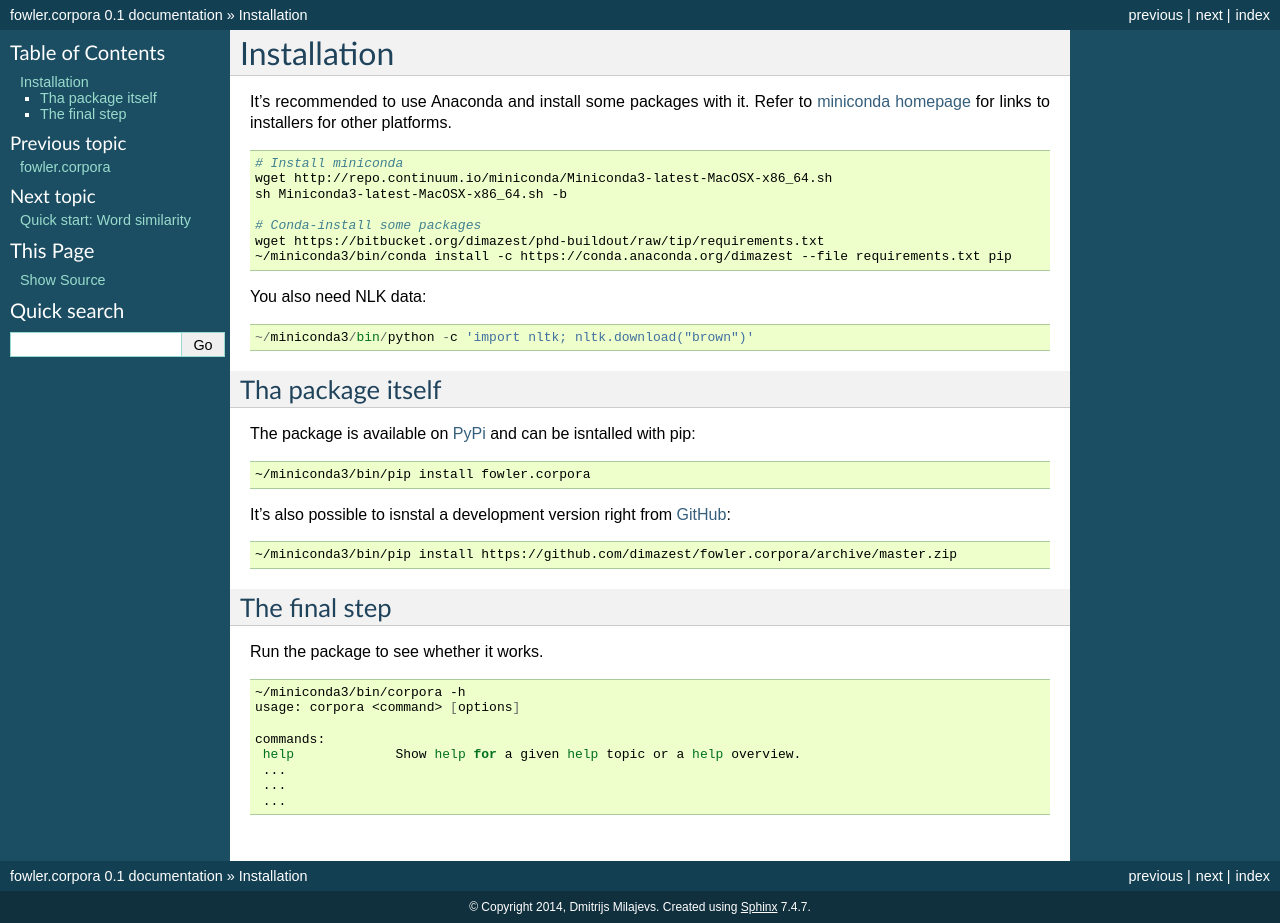
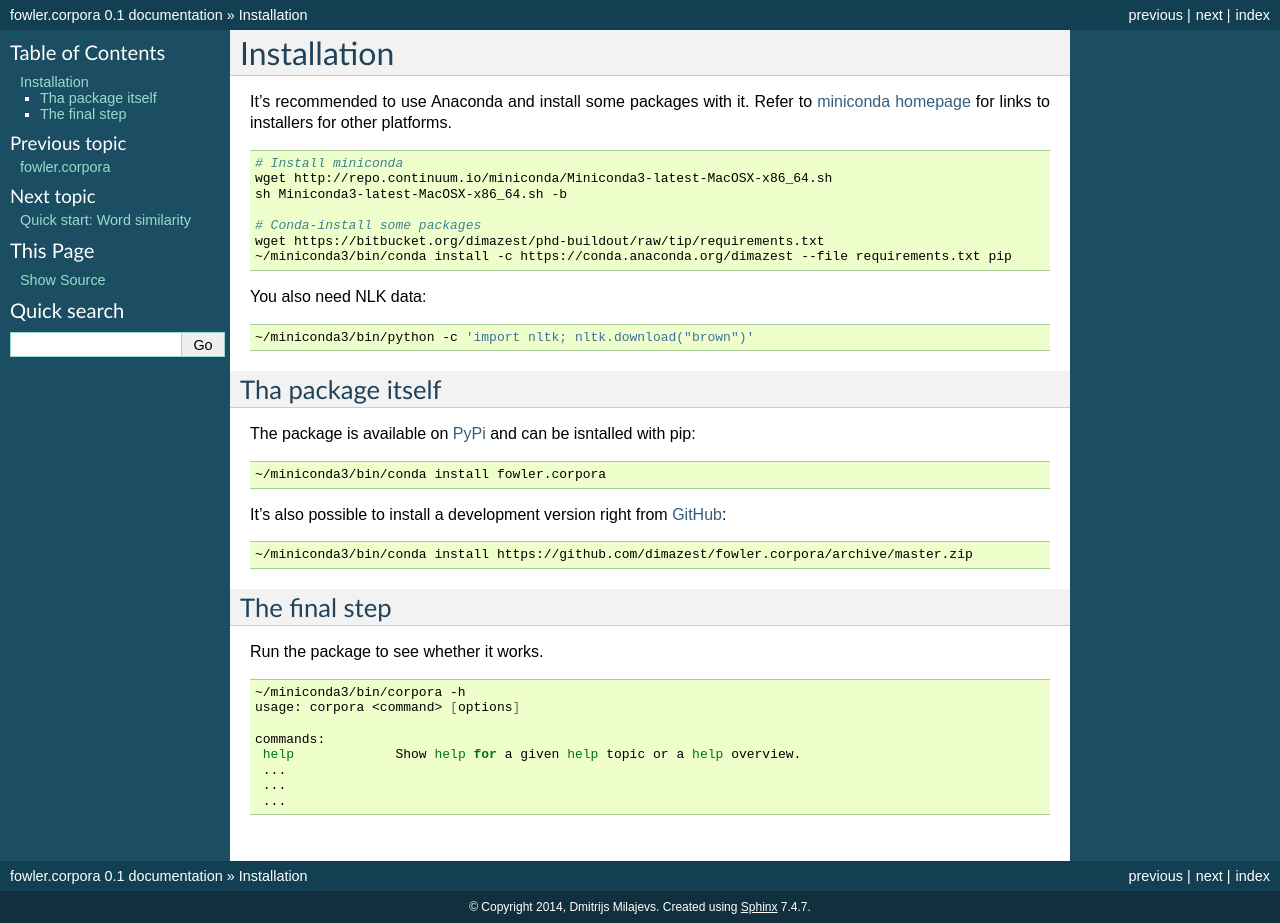
Before and after one commit to dimazest/fowler.corpora, a Sphinx documentation site: the page built from docs/installation.rst, in a window 1280 px wide. Built offline with Sphinx 7.4.7, drawn with Linux system fonts in a browser that asks for light colours.

Commit message:
fixing install script (conda instead of pip)

```diff
--- a/docs/installation.rst
+++ b/docs/installation.rst
@@ -18,7 +18,7 @@
 
 You also need NLK data:
 
-.. code-block::
+.. code-block:: bash
 
     ~/miniconda3/bin/python -c 'import nltk; nltk.download("brown")'
 
@@ -30,14 +30,14 @@
 
 .. code-block:: bash
 
-    ~/miniconda3/bin/pip install fowler.corpora
+    ~/miniconda3/bin/conda install fowler.corpora
 
-It's also possible to isnstal a development version right from `GitHub
+It's also possible to install a development version right from `GitHub
 <https://github.com/dimazest/fowler.corpora/>`_:
 
 .. code-block:: bash
 
-    ~/miniconda3/bin/pip install https://github.com/dimazest/fowler.corpora/archive/master.zip
+    ~/miniconda3/bin/conda install https://github.com/dimazest/fowler.corpora/archive/master.zip
 
 
 The final step
```
